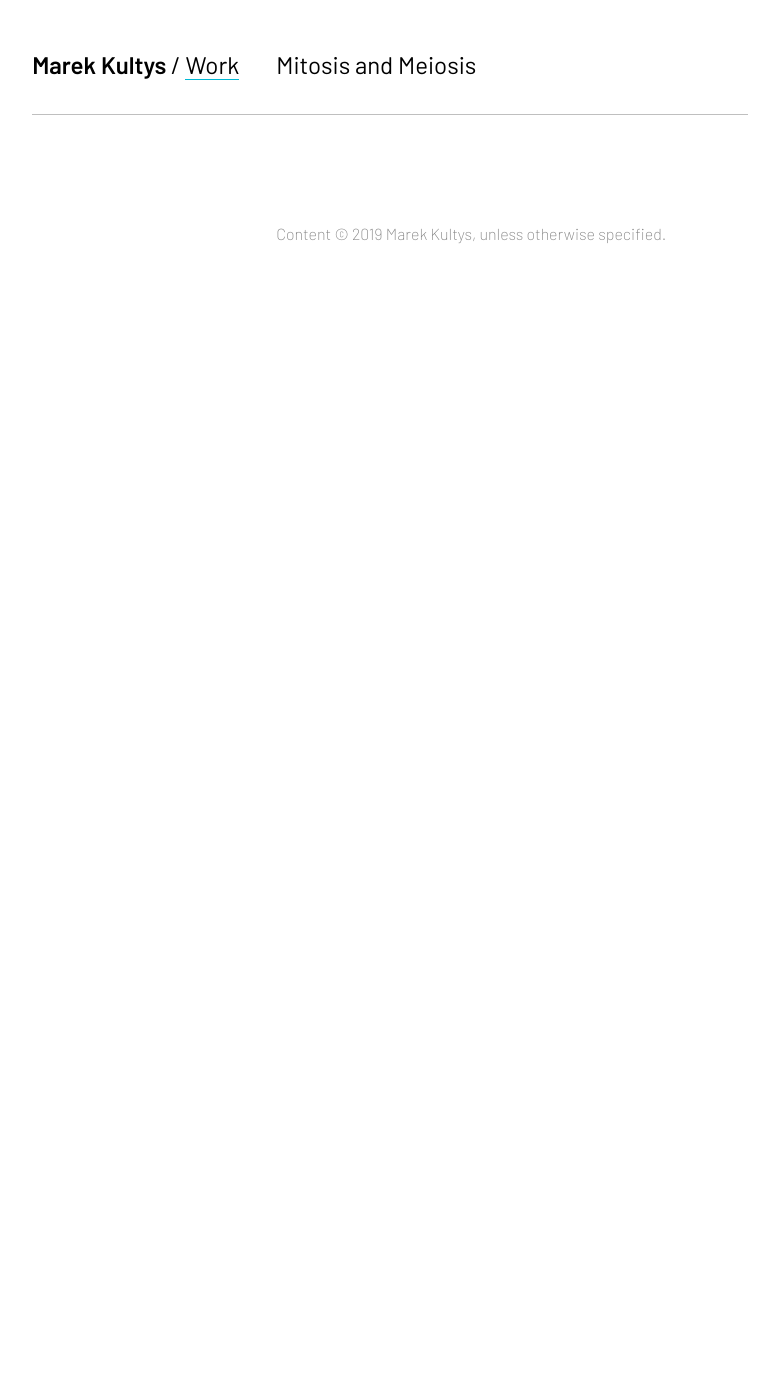
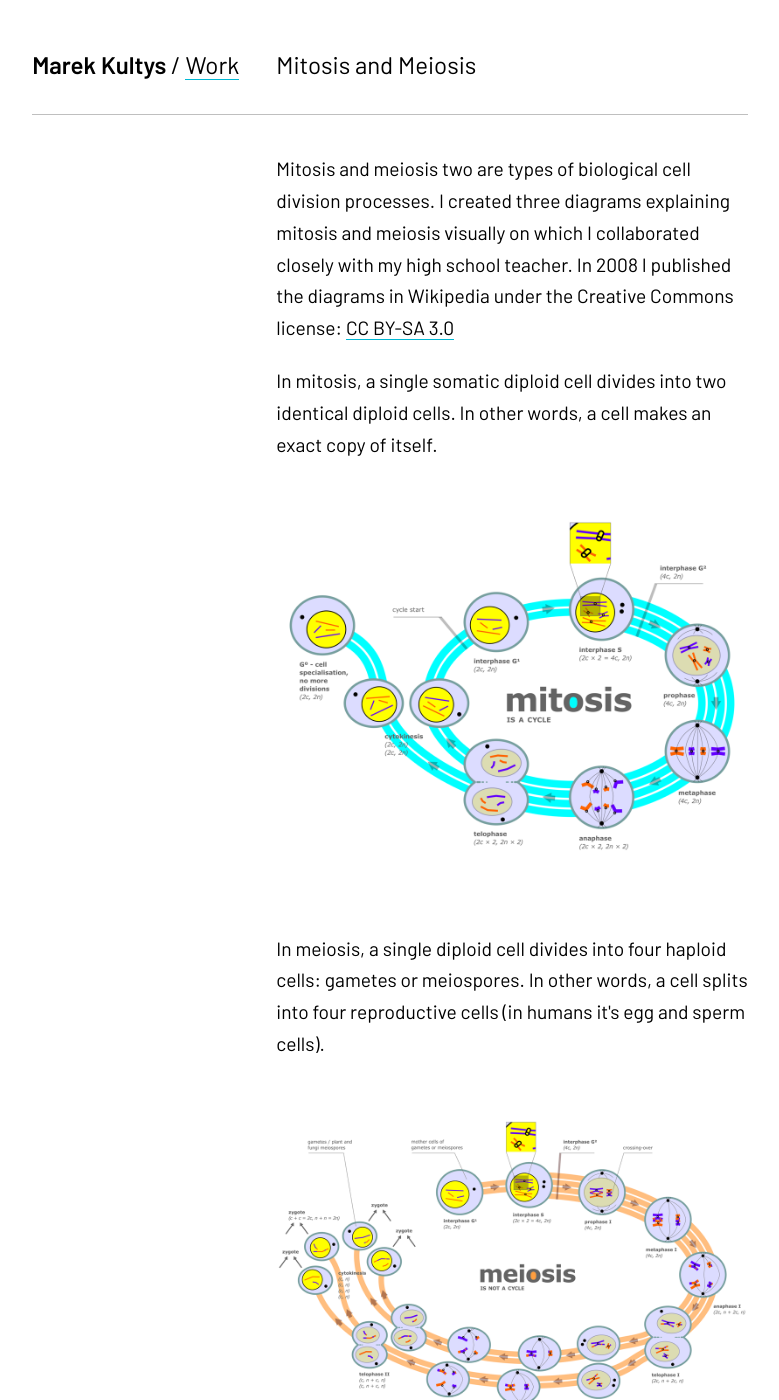
Before and after one commit to marek-kultys/marekkultys.github.io, a Jekyll site: the page built from work/mitosis-and-meiosis/index.html, in a window 1280 px wide and 1400 px high. Shown: the whole window, without its empty margins (250-1029 px from the left). Built offline with Jekyll 4.4.1, drawn with Linux system fonts in a browser that asks for light colours; some of the changed text lies outside the part shown.

Commit message:
Add mitosis project

```diff
--- a/work/mitosis-and-meiosis/index.html
+++ b/work/mitosis-and-meiosis/index.html
@@ -4,4 +4,65 @@
 label: project-mitosis
 ---
 <section>
+   <div class="container">
+      <div class="container-two-thirds shift">
+         <p>
+            Mitosis and meiosis two are types of biological cell division processes. I created three diagrams explaining mitosis and meiosis visually on which I collaborated closely with my high school teacher. In 2008 I published the diagrams in Wikipedia under the Creative Commons license: <a href="https://creativecommons.org/licenses/by-sa/3.0/">CC BY-SA 3.0</a>
+         </p>
+         <p>
+            In mitosis, a single somatic diploid cell divides into two identical diploid cells. In other words, a cell makes an exact copy of itself.
+         </p>
+         <div class="block-of-images">
+            <img src="/img/work/mitosis-meiosis/mitosis_01.png">
+         </div>
+         <p>
+            In meiosis, a single diploid cell divides into four haploid cells: gametes or meiospores. In other words, a cell splits into four reproductive cells (in humans it's egg and sperm cells).
+         </p>
+         <div class="block-of-images">
+            <img src="/img/work/mitosis-meiosis/mitosis_02.png">
+         </div>
+         <p>
+            Mitosis allows multicellular organisms to grow, build tissues, and replace cells. Meiosis enables sexual reproduction and contributes to genetic diversification in each new generation of organisms.
+         </p>
+         <div class="block-of-images">
+            <img src="/img/work/mitosis-meiosis/mitosis_03.png">
+         </div>
+      </div>
+   </div>
+
+   {% include divider.html %}
+
+   <div class="container">
+      <div class="container-two-thirds shift">
+         <p>
+            It took me about 6 months to develop all three diagrams. Everything started with low-fidelity sketches, in which I could capture all scientific concepts agreed with my high school biology teacher, Dr Włodzimierz Wójcik.
+         </p>
+         <div class="block-of-images">
+            <img src="/img/work/mitosis-meiosis/mitosis_21.png" class="entry">
+            <img src="/img/work/mitosis-meiosis/mitosis_22.png" class="entry">
+            <img src="/img/work/mitosis-meiosis/mitosis_23.jpg">
+         </div>
+         <p>
+            We worked through several iterations. Once I managed to work out diagram structure in detail, I later progressed to sketching in higher fidelity and, ultimately, to digital production.
+         </p>
+         <div class="block-of-images">
+            <img src="/img/work/mitosis-meiosis/mitosis_24.jpg" class="entry">
+            <img src="/img/work/mitosis-meiosis/mitosis_25.jpg" class="entry">
+            <img src="/img/work/mitosis-meiosis/mitosis_26.jpg">
+         </div>
+      </div>
+   </div>
+
+   {% include divider.html %}
+
+   <div class="container">
+      <div class="container-two-thirds shift">
+         <p>
+            In 2008 I published the diagrams under the <a href="https://creativecommons.org/licenses/by-sa/3.0/" title="CC BY-SA 3.0 license definition on the Creative Commons website">CC BY-SA 3.0</a> Creative Commons license. Since then the diagrams have been used on 22 Wikipedia pages in 12 languages, used in high school and university teaching in Poland and USA, and published in books.
+         </p>
+         <div class="block-of-images">
+            <img src="/img/work/mitosis-meiosis/mitosis_11.png">
+         </div>
+      </div>
+   </div>
 </section>
```
Also changed, not shown: img/work/mitosis-meiosis/mitosis_01.png (added), img/work/mitosis-meiosis/mitosis_02.png (added), img/work/mitosis-meiosis/mitosis_03.png (added), img/work/mitosis-meiosis/mitosis_11.png (added), img/work/mitosis-meiosis/mitosis_21.png (added), img/work/mitosis-meiosis/mitosis_22.png (added), img/work/mitosis-meiosis/mitosis_23.jpg (added), img/work/mitosis-meiosis/mitosis_24.jpg (added), img/work/mitosis-meiosis/mitosis_25.jpg (added), img/work/mitosis-meiosis/mitosis_26.jpg (added).
